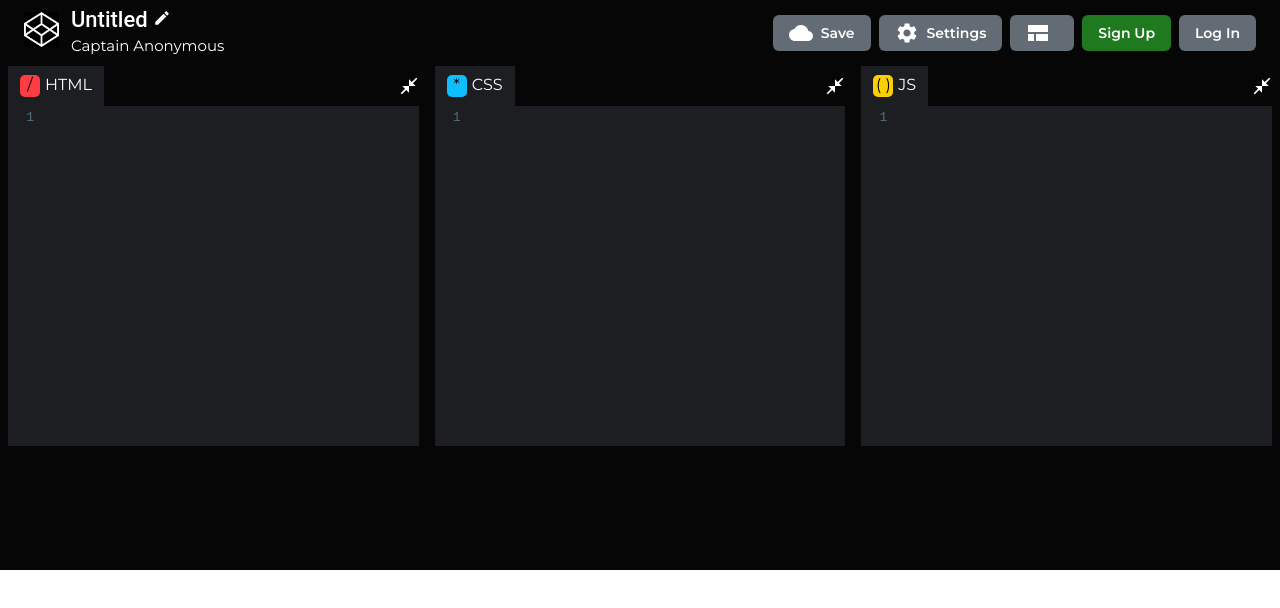
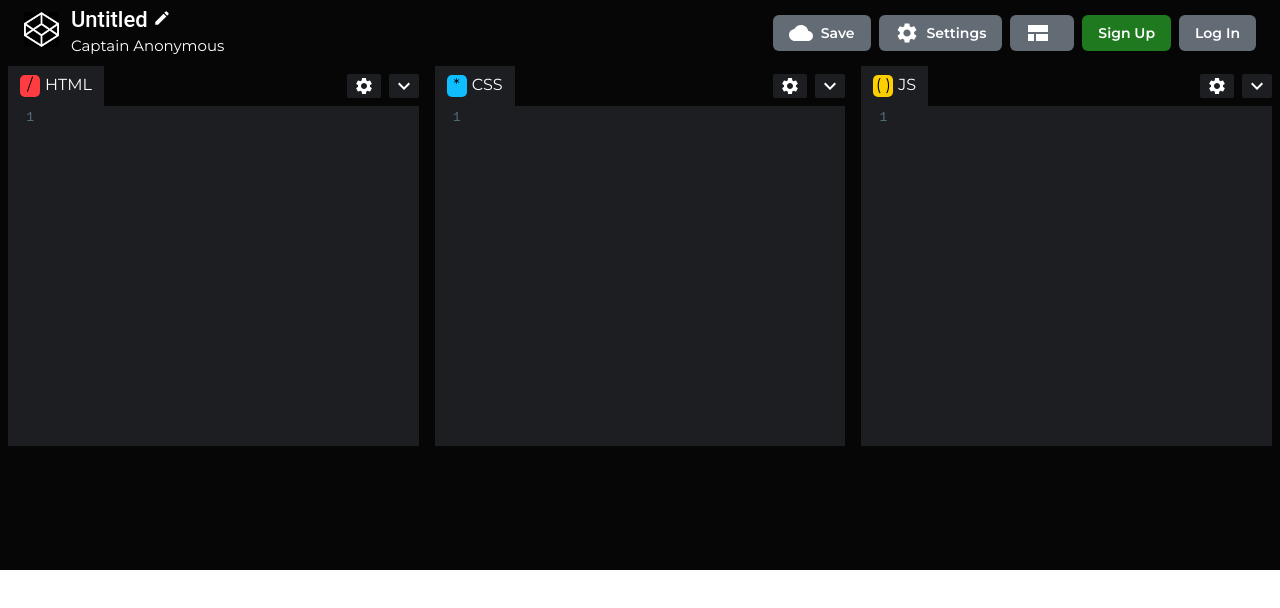
Before and after one commit to Pujari-Raj/Codepen-Clone-React, a React (Create React App) app: page / in a window 1280 px wide. Shown: the top 608 px of the page. Built offline with nearby package versions, Linux system fonts and the light colour scheme.

Commit message:
changed icons and styles

```diff
--- a/src/components/Editor.jsx
+++ b/src/components/Editor.jsx
@@ -1,6 +1,7 @@
-import React, {useState} from 'react';
+import React, { useState } from 'react';
 import { Box, styled } from "@mui/material";
-import { CloseFullscreen } from "@mui/icons-material";
+import { CloseFullscreen, Settings } from "@mui/icons-material";
+import KeyboardArrowDownIcon from '@mui/icons-material/KeyboardArrowDown';
 import { Controlled as ControlledEditor, Controlled } from 'react-codemirror2'
 import 'codemirror/lib/codemirror.css';
 import 'codemirror/theme/material.css';
@@ -26,6 +27,13 @@ const Container = styled(Box)`
     padding: 0 8px 8px;
 `;
 
+const ToolBox = styled(Box)`
+    display: flex;
+    justify-content: space-around;
+    gap: 0.5rem;
+`;
+
+
 const Editor = ({ heading, icon, color, value, onChange }) => {
 
     const [open, setOpen] = useState(true);
@@ -35,8 +43,8 @@ const Editor = ({ heading, icon, color, value, onChange }) => {
     }
     return (
         // <div>
-        <Container style={open ? null : {flexGrow: 0}}>
-            <Header>
+        <Container style={open ? null : { flexGrow: 0 }}>
+            <Header >
                 <Heading>
                     <Box component='span'
                         style={{
@@ -55,8 +63,28 @@ const Editor = ({ heading, icon, color, value, onChange }) => {
                     </Box>
                     {heading}
                 </Heading>
-                <CloseFullscreen fontSize='small' style={{ alignSelf: 'center'}}
-                onClick= {() => setOpen(prevState => !prevState)} />
+
+                <ToolBox >
+                    <Settings style={{ alignSelf: 'center',
+                                background: '#1D1E22',
+                                // height: 20,
+                                width: 30,
+                                borderRadius: 2,
+                                cursor: 'pointer',
+                                padding: 2 }}
+                    fontSize='small' />
+                    {/* <CloseFullscreen fontSize='small'
+                    style={{ alignSelf: 'center' }} onClick={() => setOpen(prevState => !prevState)}
+                    /> */}
+                    <KeyboardArrowDownIcon
+                    style={{ alignSelf: 'center',
+                            background: '#1D1E22',
+                            // height: 20,
+                            width: 30,
+                            borderRadius: 2,
+                            cursor: 'pointer' }}
+                    fontSize='medium' onClick={() => setOpen(prevState => !prevState)} />
+                </ToolBox>
             </Header>
 
             <ControlledEditor className='controlled-editor'
```
